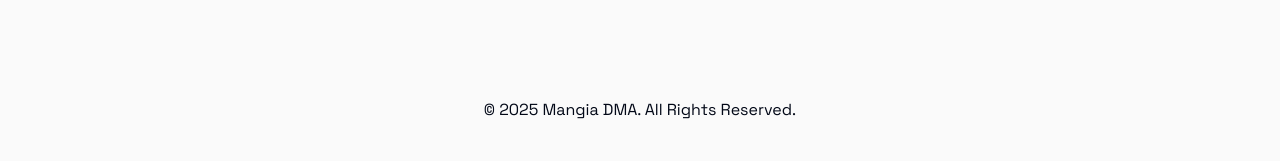
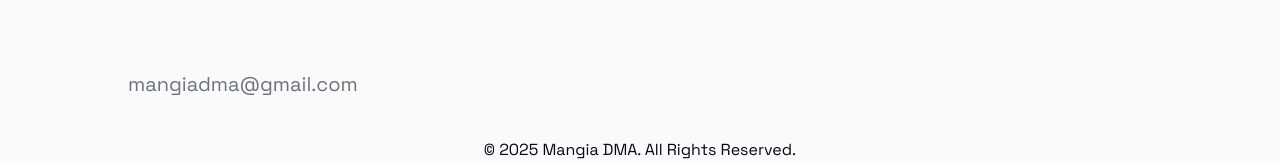
Before and after one commit to chancecaccamise/mangia, a Next.js app: page / in a window 1280 px wide. Shown: the part 3366-3527 px from the top of the page. Built offline with nearby package versions, Linux system fonts and the light colour scheme.

Commit message:
changed footer and buttons

```diff
--- a/app/page.tsx
+++ b/app/page.tsx
@@ -344,9 +344,9 @@
             />{" "}
           </h1>
 
-          {/*<p className="text-left  text-xl  text-gray-500">
+          <p className="text-left  text-xl  text-gray-500">
             mangiadma@gmail.com
-          </p>*/}
+          </p>
         </div>
 
         <div className="flex md:justify-center gap-x-4 mt-10">
```
